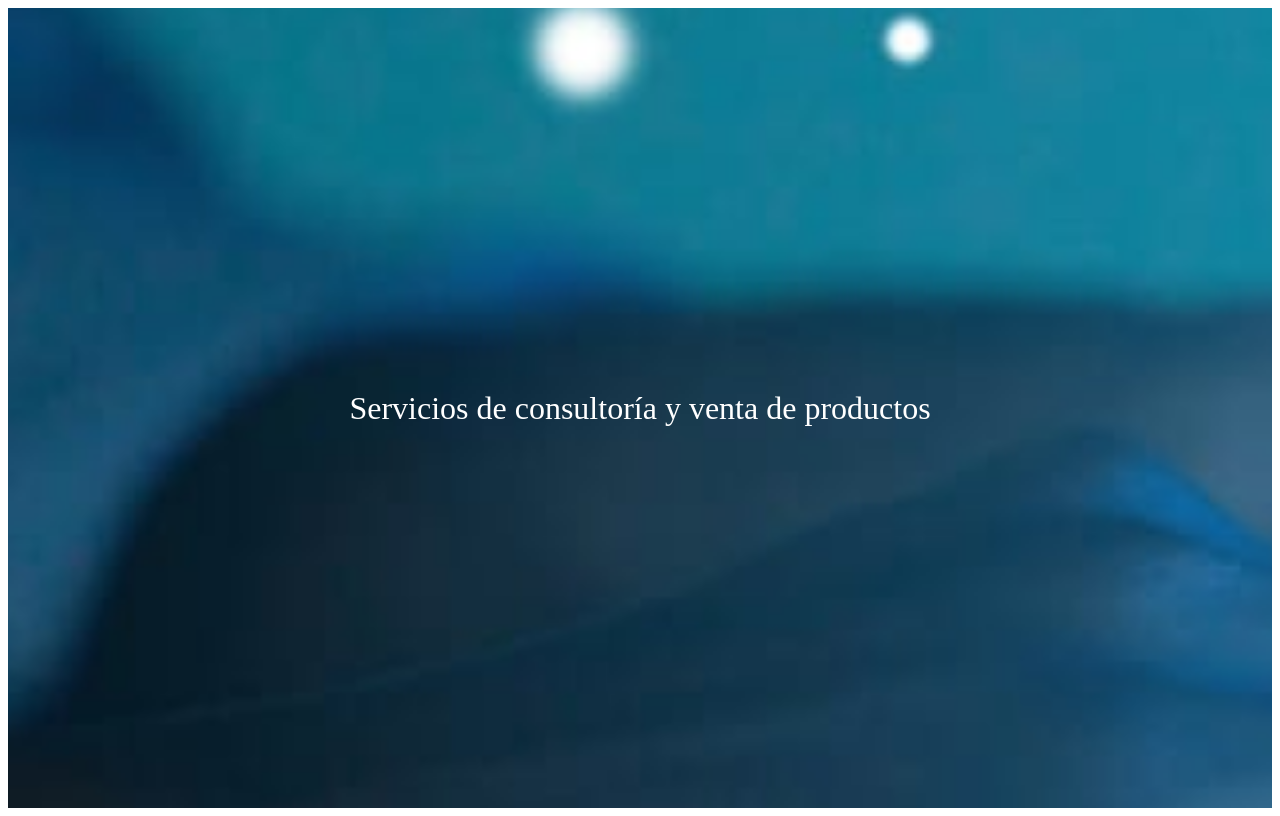
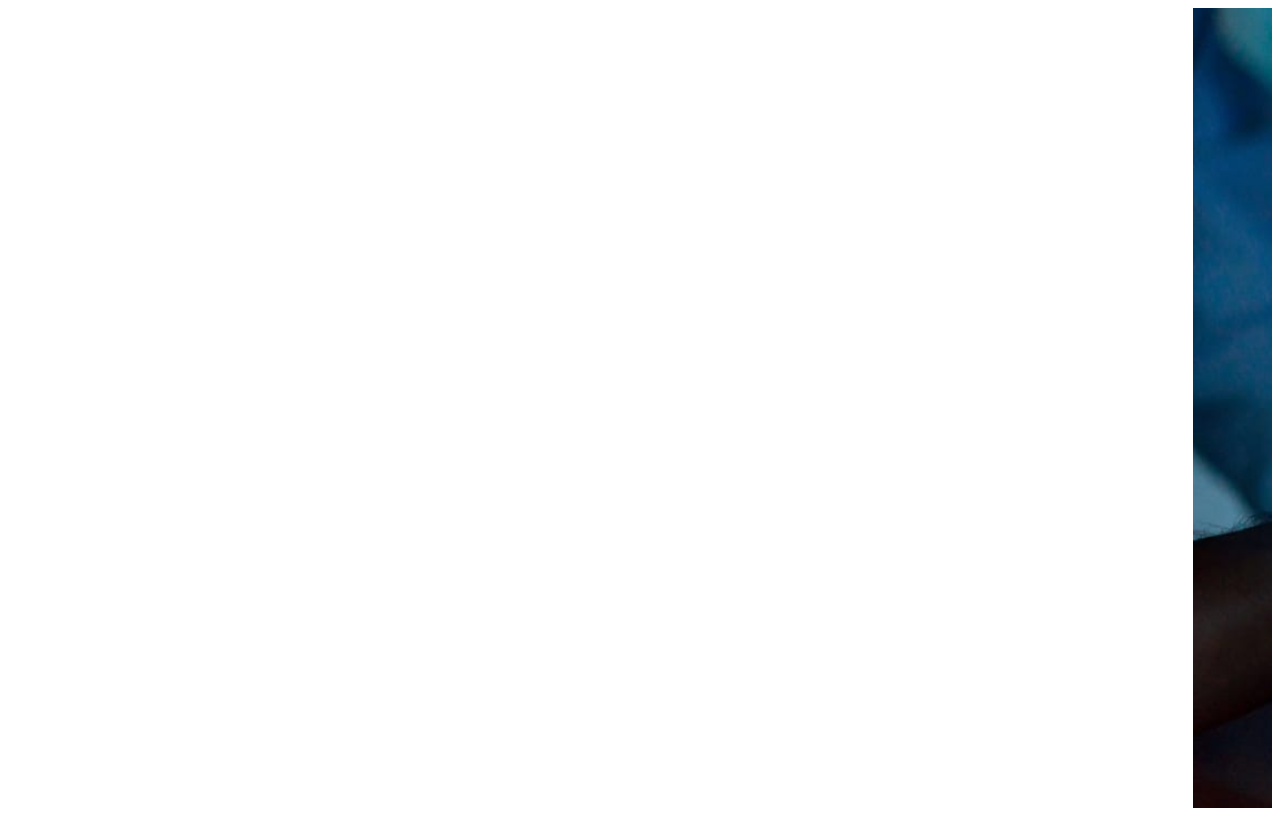
Before and after one commit to CristianCerpa/cerredes-landing-V3, a Next.js app: page / in a window 1280 px wide. Built offline with nearby package versions, Linux system fonts and the light colour scheme.

Commit message:
Update index.js

```diff
--- a/pages/index.js
+++ b/pages/index.js
@@ -49,7 +49,7 @@ export default function Home() {
               fill
               priority={i === 0}
                style={{
-    objectFit: "cover",        // llena la pantalla
+    objectFit: "contain",        // llena la pantalla
     objectPosition: "center",  // centra la imagen
     minWidth: "100%",
     minHeight: "100%",
```
